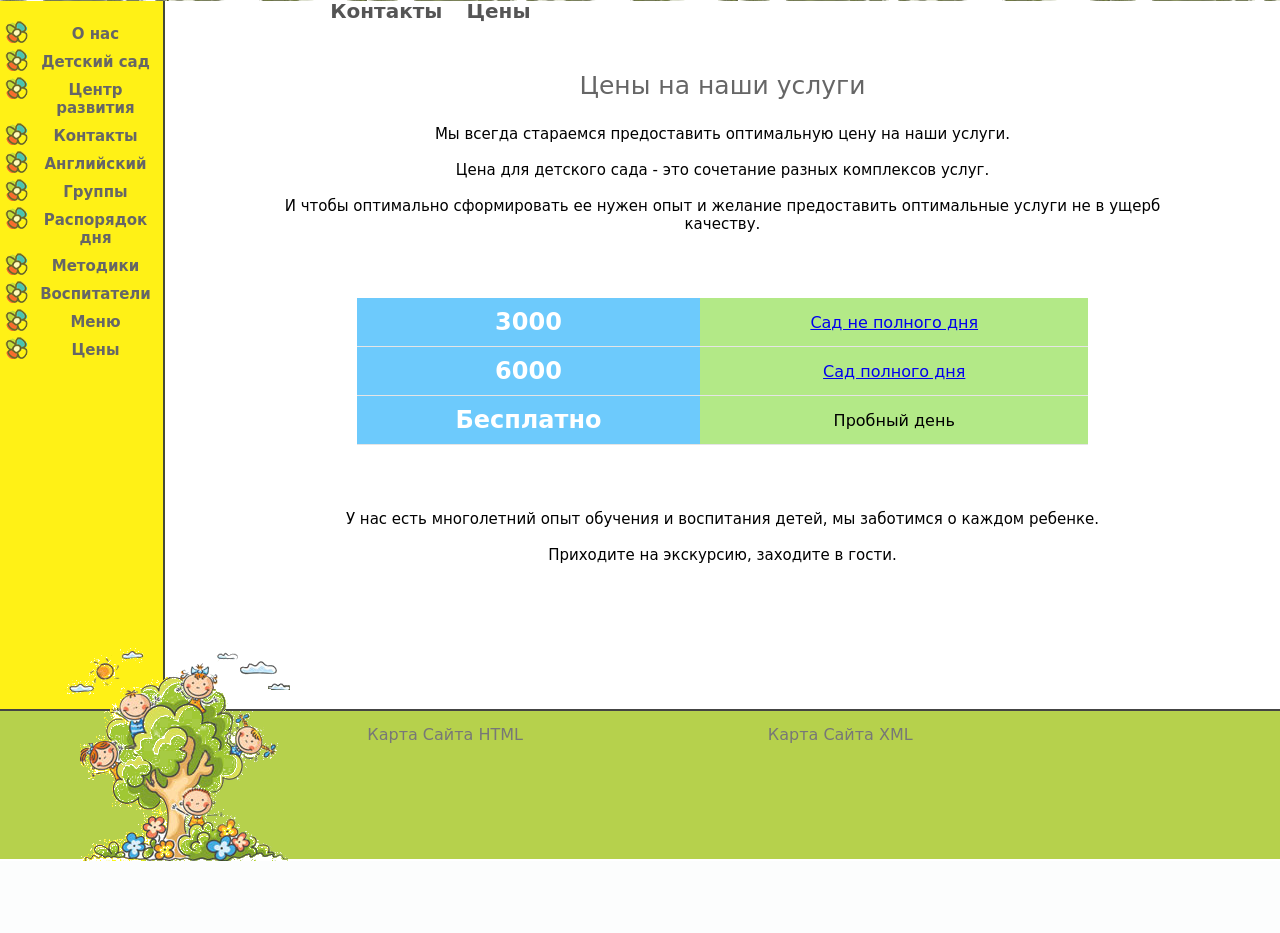
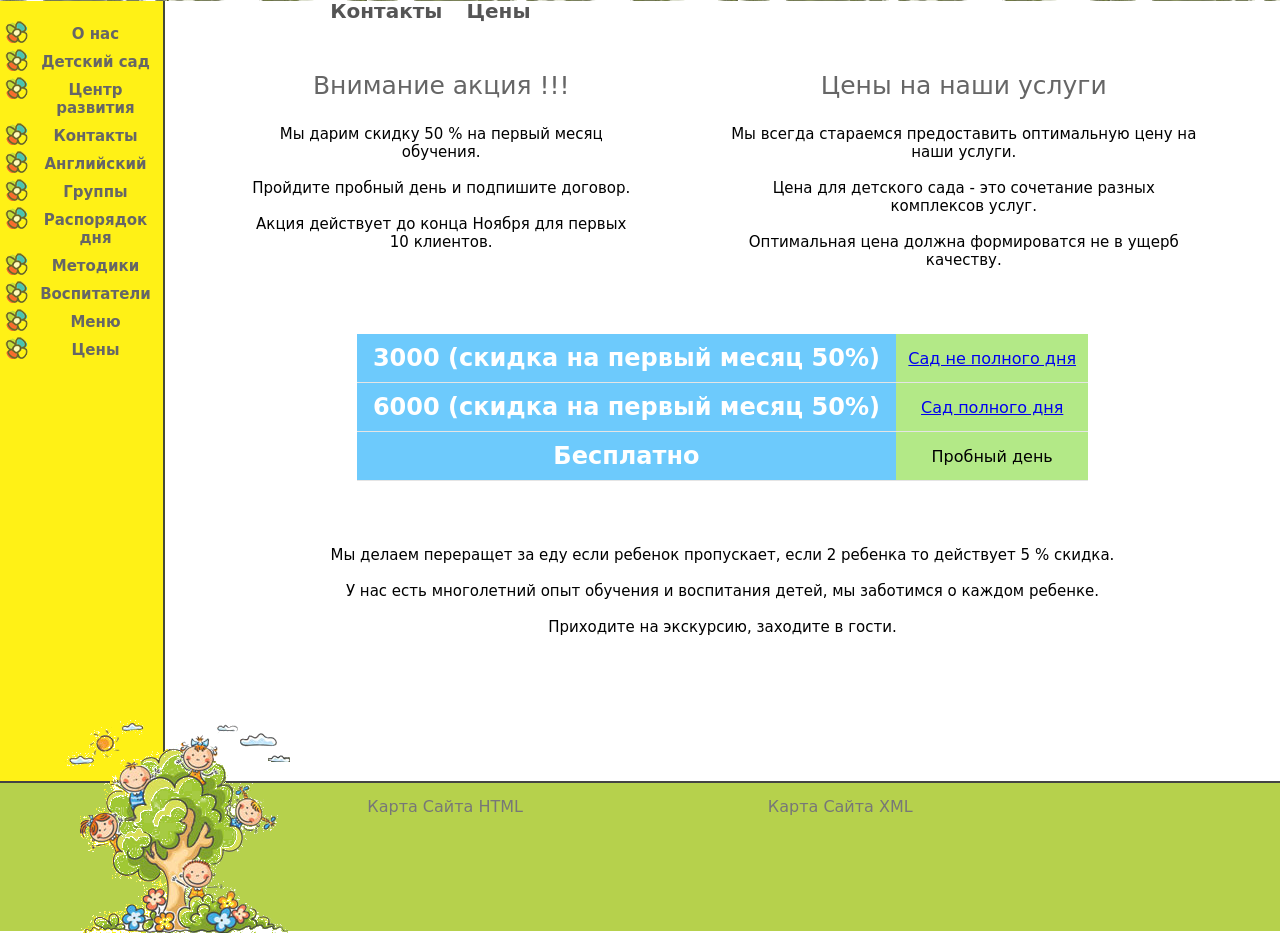
Before and after one commit to pmashchak/kinderlend, a CakePHP app: template app/View/Home/ceny.ctp in a window 1280 px wide. Shown: the part 151-1084 px from the top of the page. Before the commit the page ends 1012 px from the top, so only its background shows below. Run offline with PHP 8.4 and a stand-in for CakePHP, Linux system fonts and the light colour scheme; the template is opened without the code that fills it, so the values that code supplies are empty; some libraries are stand-ins or nearby versions; some web fonts are replaced.

Commit message:
Ceny Akciya

```diff
--- a/app/View/Home/ceny.ctp
+++ b/app/View/Home/ceny.ctp
@@ -4,21 +4,29 @@
 
 <div class="for-flex">
     <div class="spage">
+        <div class="rubric">Внимание акция !!!</div>
+        Мы дарим скидку 50 % на первый месяц обучения.
+        <br>
+        <br>Пройдите пробный день и подпишите договор.
+        <br>
+        <br>Акция действует до конца Ноября для первых 10 клиентов.
+    </div>
+    <div class="spage">
         <div class="rubric">Цены на наши услуги</div>
         Мы всегда стараемся предоставить оптимальную цену на наши услуги.
         <br>
         <br> Цена для детского сада - это сочетание разных комплексов услуг.
         <br>
-        <br> И чтобы оптимально сформировать ее нужен опыт и желание предоставить оптимальные услуги не в ущерб качеству.
+        <br> Оптимальная цена должна формироватся не в ущерб качеству.
     </div>
 </div>
 <table class="table">
     <tr>
-        <td>3000</td>
+        <td>3000 (скидка на первый месяц 50%)</td>
         <td><a href="centr-razvitiya">Сад не полного дня</a></td>
     </tr>
     <tr>
-        <td>6000</td>
+        <td>6000 (скидка на первый месяц 50%)</td>
         <td><a href="detskiy-sad">Сад полного дня</a></td>
     </tr>
     <tr>
@@ -28,6 +36,7 @@
 </table>
 <div class="for-flex">
     <div class="spage">
+        Мы делаем переращет за еду если ребенок пропускает, если 2 ребенка то действует 5 % скидка.<br/><br/>
         У нас есть многолетний опыт обучения и воспитания детей, мы заботимся о каждом ребенке.
         <br>
         <br> Приходите на экскурсию, заходите в гости.
```
